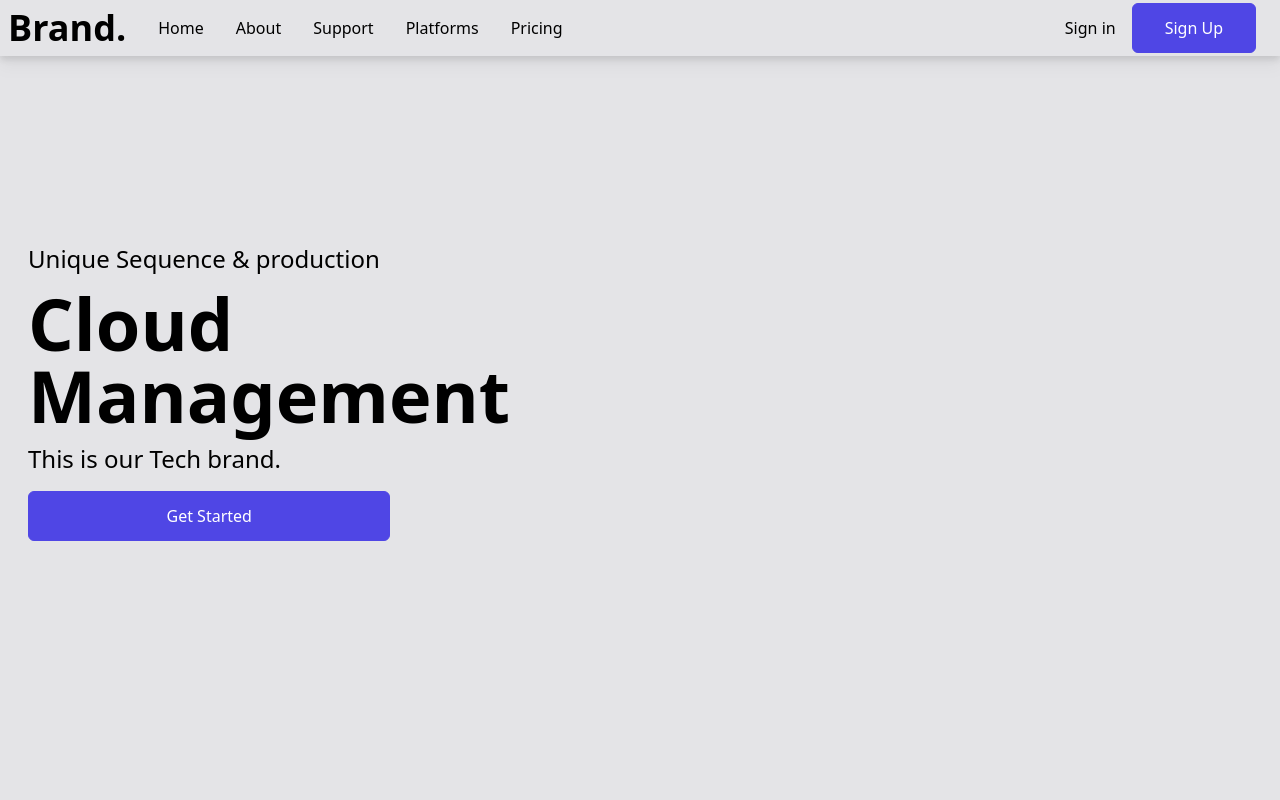
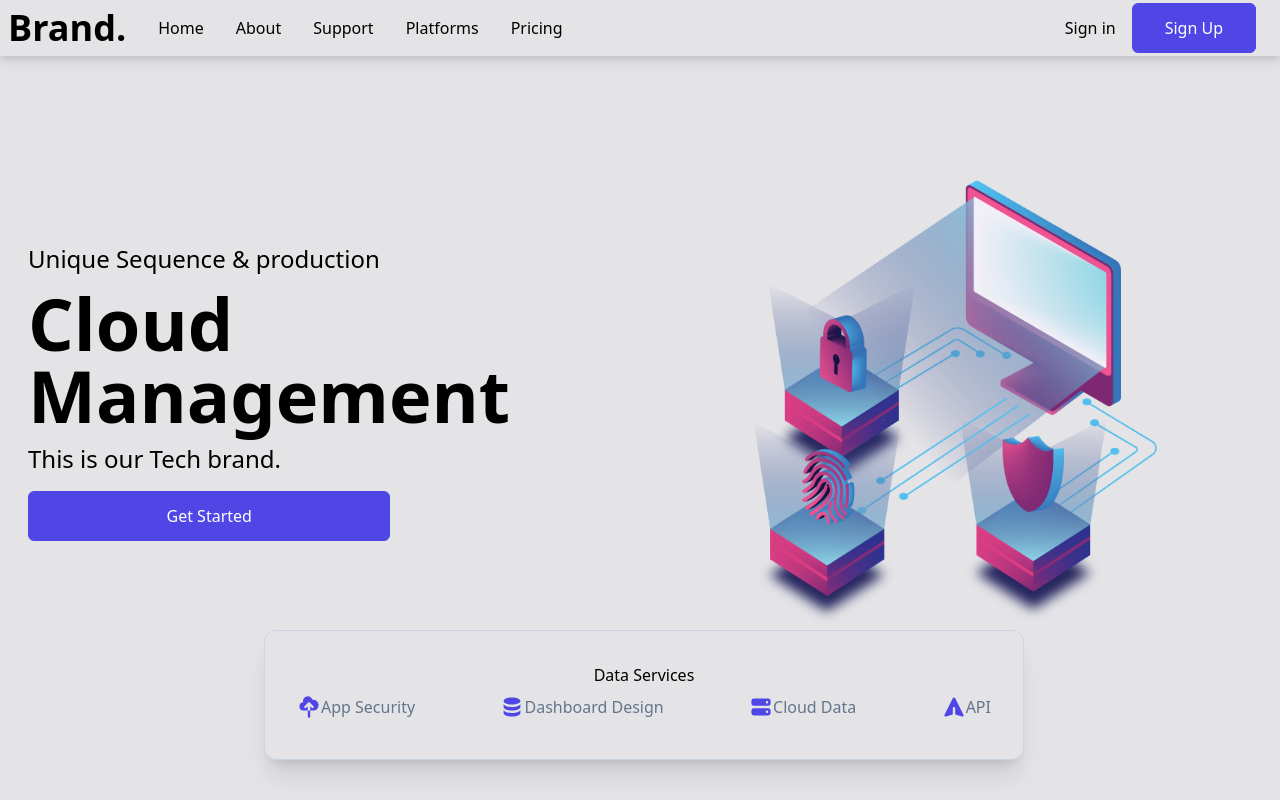
Before and after one commit to BbillahrariBBr/ReactTaliwind1, a React (Create React App) app in the folder cloud-app-react/: page / in a window 1280 px wide. Built offline with nearby package versions, Linux system fonts and the light colour scheme; the HTML template or start-up script is replaced by a standard one.

Commit message:
heros.jsx cmplete

```diff
--- a/cloud-app-react/src/components/Hero.jsx
+++ b/cloud-app-react/src/components/Hero.jsx
@@ -17,6 +17,19 @@
                     <p className='text-2xl'>This is our Tech brand.</p>
                     <button className='py-3 px-6 sm:w-[60%] my-4'>Get Started</button>
                 </div>
+                <div>
+                    <img className='w-full' src={bgImg} alt="" />
+                </div>
+                <div className='absolute flex flex-col py-8 md:min-w-[760px] bottom-[5%] mx-1 md:left-1/2 transform md:-translate-x-1/2 bg-zinc-200 border border-slate-300 rounded-xl text-center shadow-xl'>
+                    <p>Data Services</p>
+                    <div className='flex justify-between flex-wrap px-4'>
+                        <p className='flex px-4 py-2 text-slate-500'><CloudUploadIcon className='h-6 text-indigo-600'/> App Security</p>
+                        <p className='flex px-4 py-2 text-slate-500'><DatabaseIcon className='h-6 text-indigo-600'/> Dashboard Design</p>
+                        <p className='flex px-4 py-2 text-slate-500'><ServerIcon className='h-6 text-indigo-600'/> Cloud Data</p>
+                        <p className='flex px-4 py-2 text-slate-500'><PaperAirplaneIcon className='h-6 text-indigo-600'/> API</p>
+
+                    </div>
+                </div>
 
             </div>
 
```
